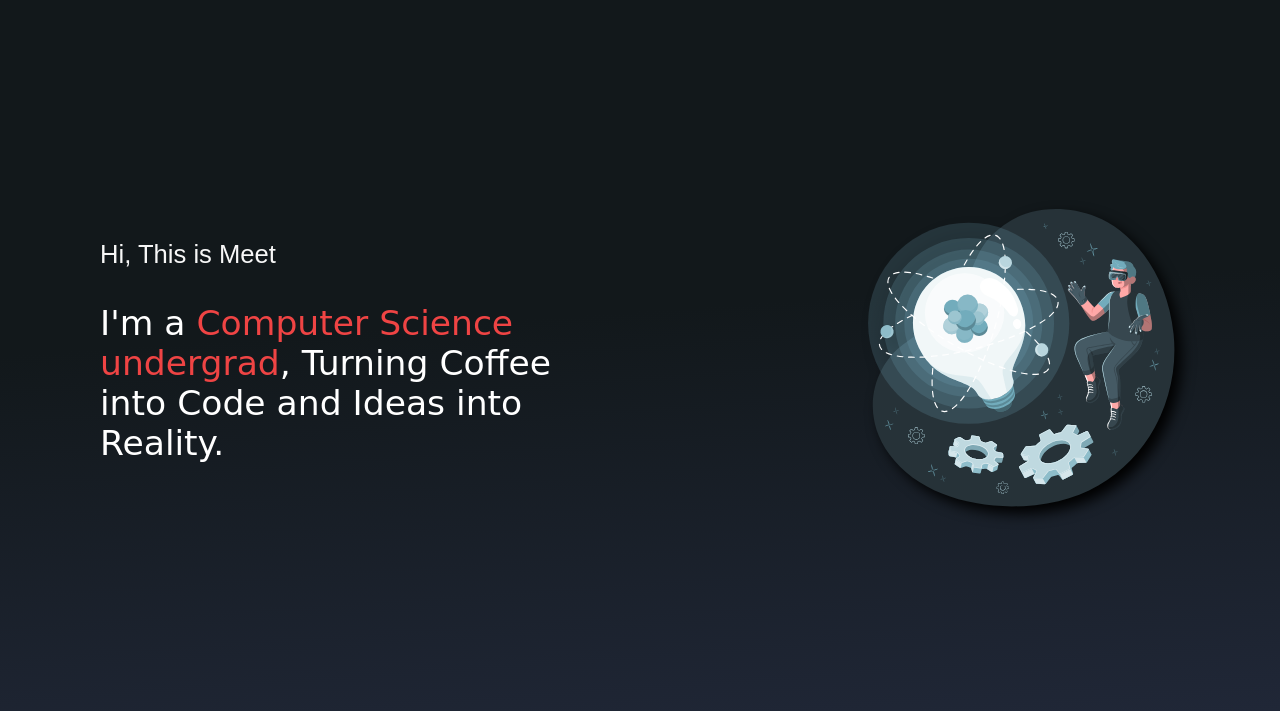
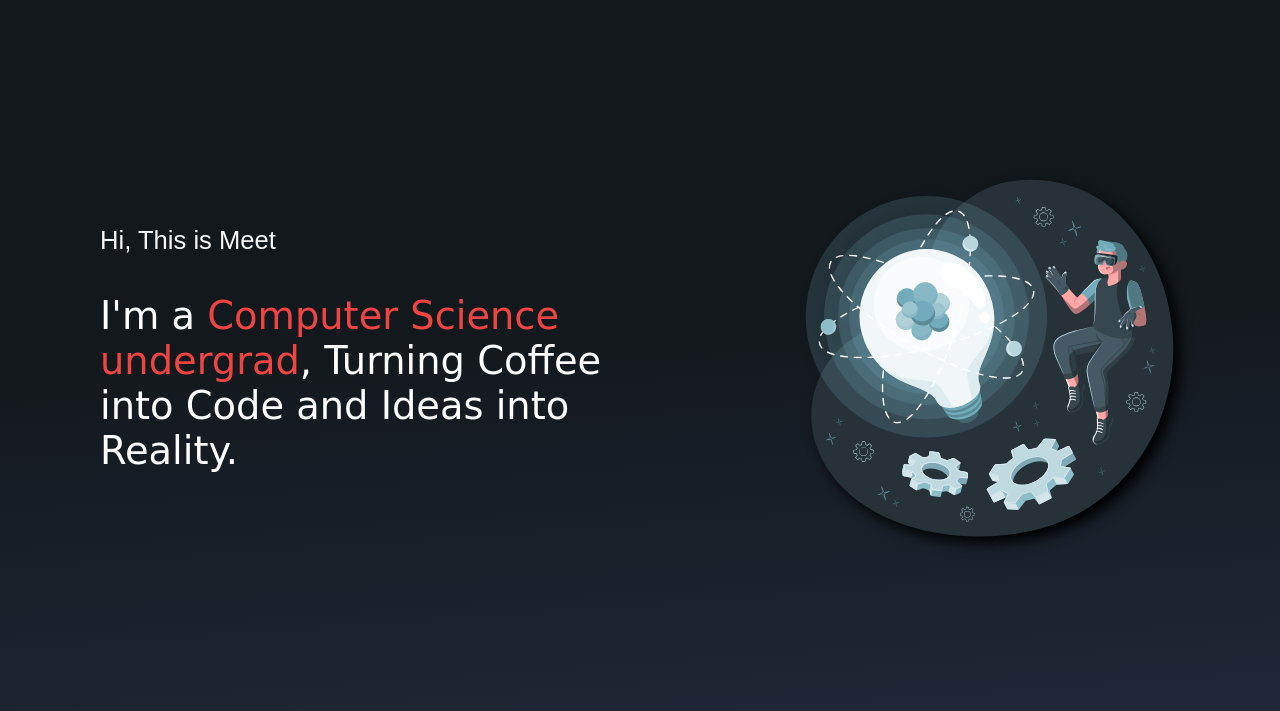
Before and after one commit to MeetThakur/Portfolio, a plain HTML site: page index.html in a window 1280 px wide. Shown: the part 89-800 px from the top of the page. Drawn offline with Linux system fonts and the light colour scheme; a web font is replaced by a local one.

Commit message:
Update styles.css

```diff
--- a/styles.css
+++ b/styles.css
@@ -79,13 +79,13 @@ body{
 }
 
 #main img{
-  width: 25vw;
+  width: 30vw;
   filter: drop-shadow(7px 7px 7px black);
 }
 
 
 #main div{
-  width: 45%;
+  width: 50%;
 }
 
 #main div:nth-child(2){
@@ -102,7 +102,7 @@ body{
 #main p:nth-child(2){
   color: white;
   font-family:'unbounded',cursive;
-  font-size: 2.7vw;
+  font-size: 3vw;
 }
 
 
```
